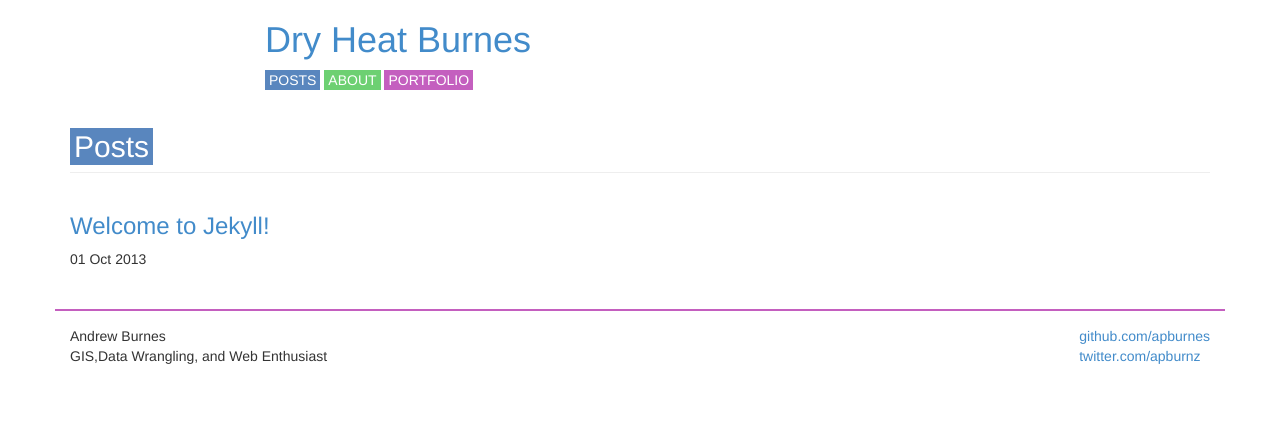
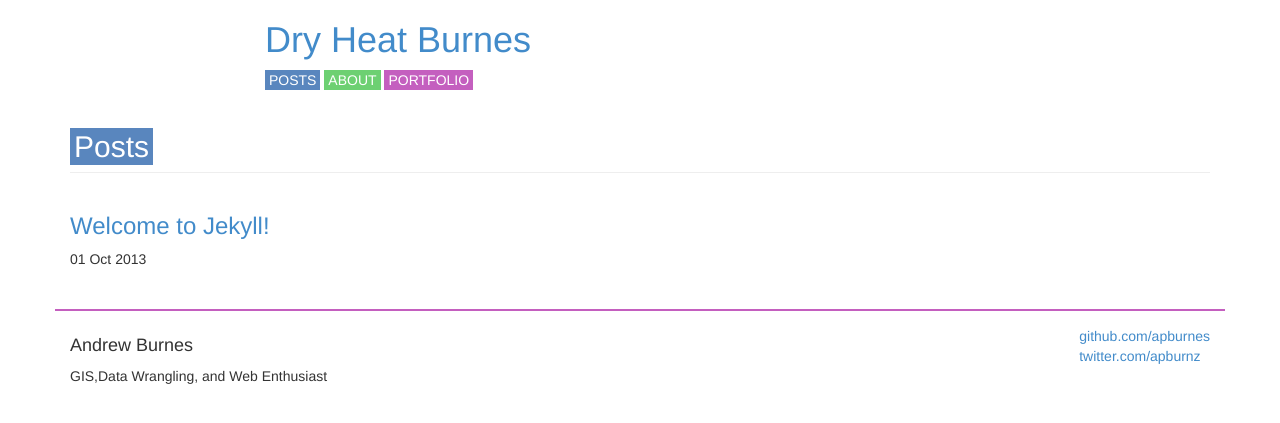
Before and after one commit to apburnes/apburnes.github.io, a Jekyll site: the page built from index.html, in a window 1280 px wide. Shown: the top 423 px of the page. Built offline with Jekyll 4.4.1, drawn with Linux system fonts in a browser that asks for light colours; Markdown is read by kramdown in place of the engine named in the settings.

Commit message:
Fixed footer layout for responsive design

```diff
--- a/_layouts/default.html
+++ b/_layouts/default.html
@@ -25,19 +25,25 @@
         </div>
             {{ content }}
         <div class="row foot">
-          <div class="col-md-6">
+          <div class="col-sm-4">
             <div class="footer">
               <div class="contact">
+                <h4>Andrew Burnes</h4>
                 <p>
-                  Andrew Burnes<br />
                   GIS,Data Wrangling, and Web Enthusiast<br />
                 </p>
               </div>
             </div>
           </div>
-          <div class="col-md-6">
+          <div class="col-sm-offset-4 col-sm-4">
             <div class="footer">
-              <div class="contact pull-right">
+              <div class="contact pull-right hidden-xs">
+                <p>
+                  <a href="https://github.com/apburnes">github.com/apburnes</a><br />
+                  <a href="https://twitter.com/apburnz">twitter.com/apburnz</a><br />
+                </p>
+              </div>
+              <div class="contact visible-xs">
                 <p>
                   <a href="https://github.com/apburnes">github.com/apburnes</a><br />
                   <a href="https://twitter.com/apburnz">twitter.com/apburnz</a><br />
```
